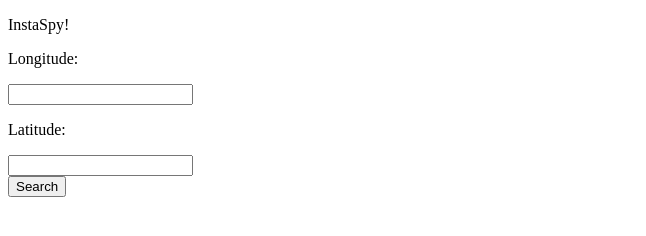
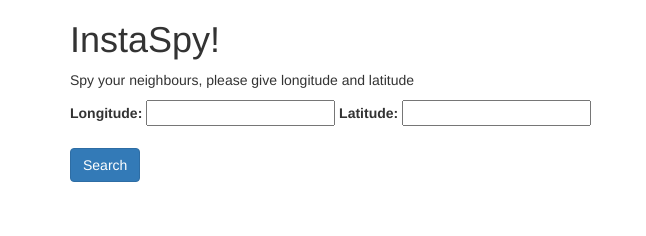
Before and after one commit to lizine/instaspy, a website: page public/index.html in a window 1280 px wide. Shown: the whole page, without its empty margins (0-646 px from the left). Drawn offline with nearby package versions, Linux system fonts and the light colour scheme; some packages are replaced by stand-ins of ours.

Commit message:
added some styling, and now you can see pictures and usernames in selected area

```diff
--- a/public/index.html
+++ b/public/index.html
@@ -2,25 +2,32 @@
 <html ng-app="instaSpy">
 <head>
     <meta charset="utf-8">
+    <link rel="stylesheet" href="//netdna.bootstrapcdn.com/bootstrap/3.0.0/css/bootstrap.min.css">
 
     <title> InstaSpy </title>
 </head>
 <body>
-<p>InstaSpy!</p>
+
 
 <div ng-controller="TwitterCtrl as images">
+	<div class="container">
+		<h1>InstaSpy!</h1>
+		<p>Spy your neighbours, please give longitude and latitude</p>
+		<div class="form-group">
 	 <form>
-	 	<p>Longitude: </p><input type="text"  ng-model="lon">
-	 	<p>Latitude:    </p><input type="text"  ng-model="lat"><br/>
-	 	<button class="btn" ng-click="searchTweet(lon,lat)">Search</button>
+	 	<label>Longitude:&nbsp;</label><input type="text"  ng-model="lon">
+	 	<label>Latitude:&nbsp;</label><input type="text"  ng-model="lat"><br/><br/>
+	 	<button class="btn btn-primary" ng-click="searchTweet(lon,lat)">Search</button>
 	    </form>
+	</div>
 	     <table>
 
 	     	 <tr ng-repeat="p in pics">
-	     	 	 <td><img ng-src="{{p.images.thumbnail.url}}"/><br/>{{p.user.username}}</td>
+	     	 	 <td><img class="img-rounded" ng-src="{{p.images.standard_resolution.url}}"/><br/>{{p.user.username}}</td>
 	     	 	</tr>
 	     	 </table>
 	     	</div>
+	     	<div class="container">
  <script type="text/javascript" src="https://ajax.googleapis.com/ajax/libs/angularjs/1.3.10/angular.js"></script>
 <script type="text/javascript" src="https://ajax.googleapis.com/ajax/libs/angularjs/1.3.10/angular-resource.js"></script>
  <script type="text/javascript" src="/js/app.js"></script>
```
